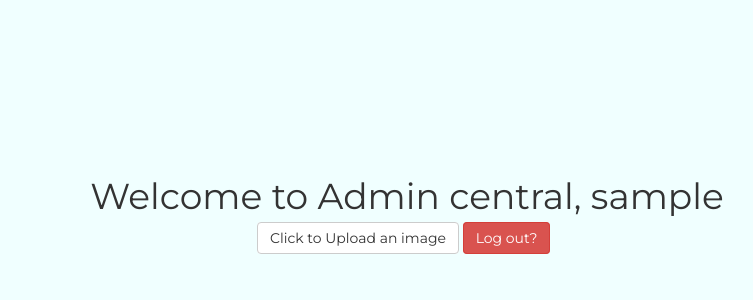
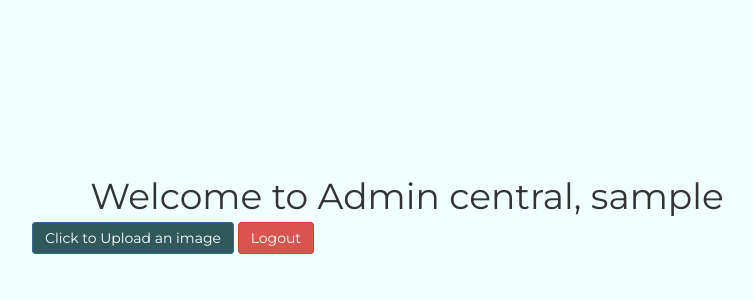
Before and after one commit to Tommy-B-Git/src, a Flask app: a page that uses templates/welcome.html in a window 1280 px wide. Shown: the part 51-351 px from the top of the page, without its empty margins (233-986 px from the left). Run offline with Flask 2, Linux system fonts and the light colour scheme; some libraries are stand-ins or nearby versions.

Commit message:
index and welcome template changes

```diff
--- a/templates/index.html
+++ b/templates/index.html
@@ -13,7 +13,7 @@
         <div class="col-md-8 col-md-offset-2">
           <h1 class="appHeaders text-center">Welcome to iChoons <i class="fa fa-play-circle" aria-hidden="true"></i> </h1>
            <p class="openSans">Explore our catalog of albums on your computer, tablet, or phone.
-            Our list or great music is only a click away!</p>
+            <br>Our list of great music is only a click away!</p>
           <p class="text-center"><a class="btn btn-primary customButn" href="{{ url_for('browse') }}">Browse catalog</a></p>
         </div>
       </div> <!-- end row -->
--- a/templates/welcome.html
+++ b/templates/welcome.html
@@ -12,12 +12,10 @@
       <div class="row">
         <div class="col-md-8 col-md-offset-2">
           <h1 class="text-center appHeaders">Welcome to Admin central, {{ username }}</h1>
-          <div class="buttonDivs center-block">
-          <a href="{{
-          url_for('upload') }}" class="btn btn-default inlineButz">Click to Upload an image</a>
-          <a href="{{ url_for('logout') }}"
-       class="btn btn-danger inlineButz">Log out?</a>
-          </div>
+           <div class="form-group buttonDivs"> <!-- button container-->
+              <a href="{{ url_for('upload') }}" class="btn btn-primary customButn inlineButz">Click to Upload an image</a>
+              <a class="btn btn-danger inlineButz" href="{{ url_for('logout') }}">Logout</a>
+            </div> <!-- end button cont -->
         </div> <!-- end cols -->
       </div> <!-- end row -->
     </div> <!-- end form cont -->
```
